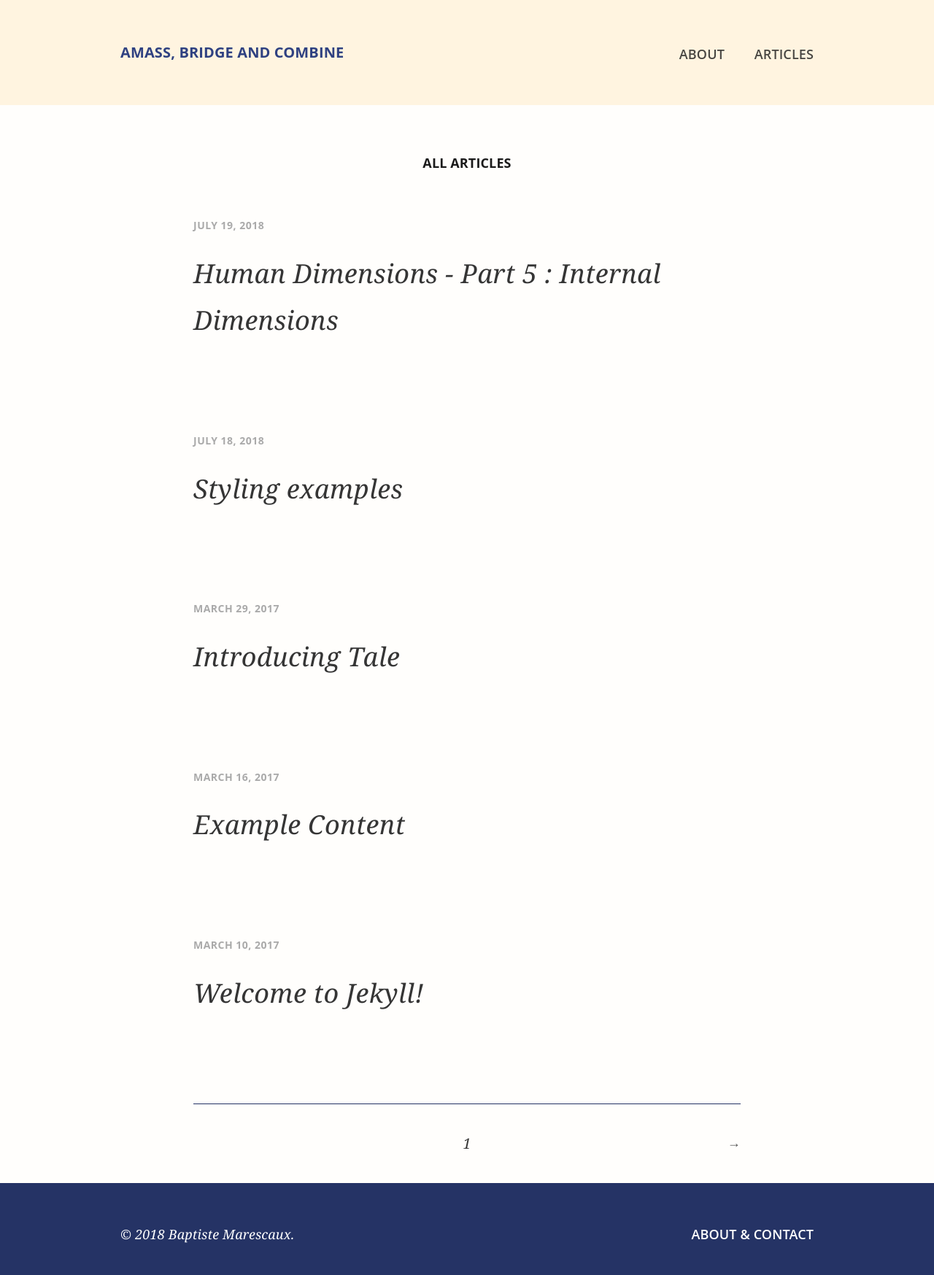
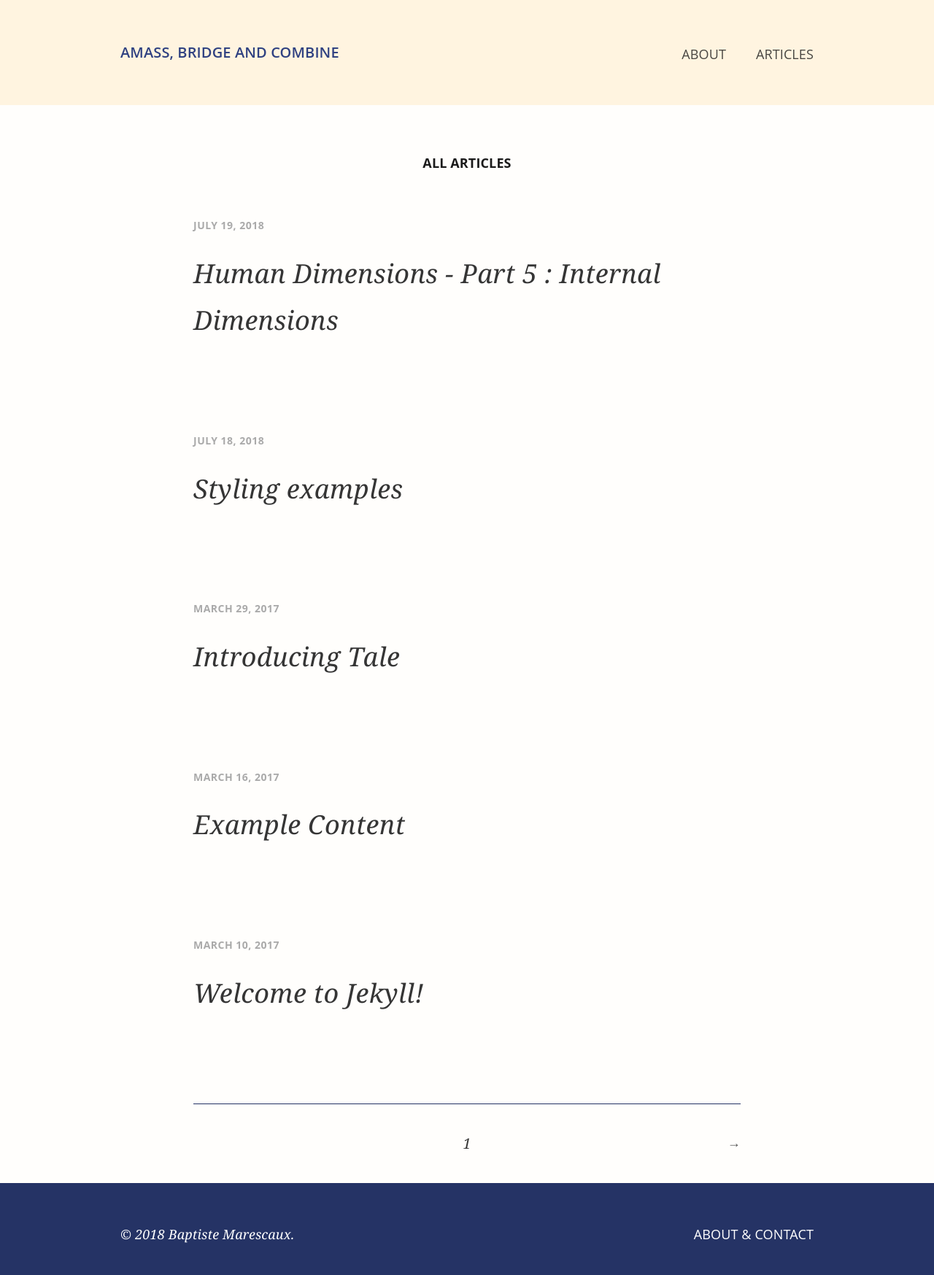
Before and after one commit to sunnyoaks/portfolio, a Jekyll site: the page built from index.html, in a window 1280 px wide. Shown: the whole page at 73% size. Built offline with Jekyll 4.4.1, drawn with Linux system fonts in a browser that asks for light colours; the list of posts is cut into pages by our own code.

Commit message:
font weight

```diff
--- a/_sass/ambridge/_layout.scss
+++ b/_sass/ambridge/_layout.scss
@@ -31,10 +31,10 @@
   &-title {
     @include transition(all .2s ease-out);
     color: $blue;
-
     display: inline-block;
     margin: 0;
     padding-right: .2rem;
+    font-weight: $medium;
 
     &:active {
       color: $blue;
@@ -79,7 +79,7 @@
   a {
     color: $text-black;
     font-family: $sans-serif;
-    font-weight: $medium;
+    font-weight: $normal
   }
 }
 
@@ -106,13 +106,14 @@
 }
 
 footer {
+  @include transition(all .2s ease-out);
   font-family: $sans-serif;
   margin: 2em 0 0 0;
   padding: 2rem 0 2rem 0;
   text-align: center;
   background-color: $dark-blue;
   text-transform: uppercase;
-  font-weight: $medium;
+  font-weight: $normal;
 
   a {
     color: $white;
```
